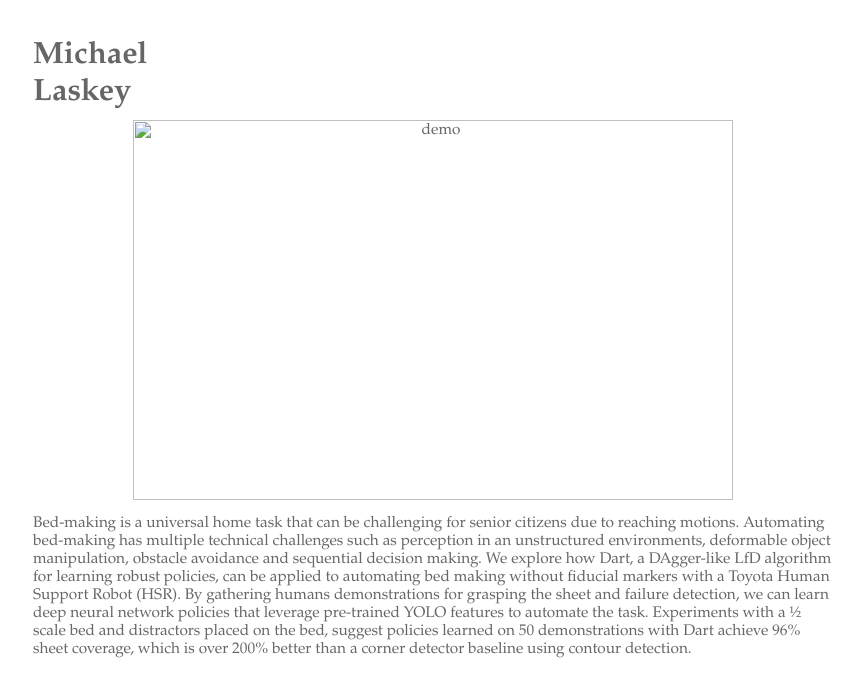
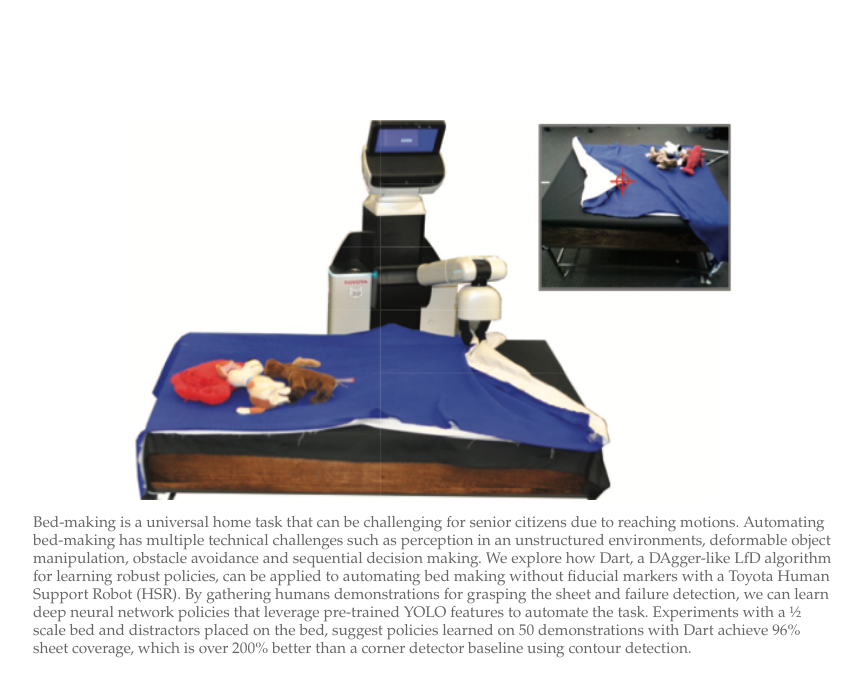
Before and after one commit to mdlaskey/personal_website, a plain HTML site: page bed_making.html in a window 1280 px wide. Shown: the top 696 px of the page, without its empty margins (207-1071 px from the left). Drawn offline with Linux system fonts and the light colour scheme.

Commit message:
added bed making

```diff
--- a/bed_making.html
+++ b/bed_making.html
@@ -9,26 +9,13 @@
 <div id="larger_container">
 <div id="container">
 
-<div id="logo"><h4><br></h4><a href="index.html" class="title"><h1>Michael Laskey</h1></a></div>
-
-<!-- <div id="navcontainer">
-<ul>
-<li><a href="contact.html">Contact</a></li>
-<li><a href="activities-awards.html">CV</a></li>
-<li><a href="publications.html">Publications</a></li>
-<li><a href="teaching.html">Teaching</a></li>
-<li><a href="#" id="current" class="current_page">Research</a></li>
-<li><a href="index.html">Home</a></li>
-</ul>
-</div> -->
-
 
 
 <div id="header_contact">
 </div>
 
 <div id="header">
-  <center><img src="images/bed_making.pdf" width="600" height="380" alt="demo" /></center>
+  <center><img src="images/bed_making.png" width="600" height="380" alt="demo" /></center>
   </div>
 
 <div id="middle">
@@ -42,8 +29,6 @@ Bed-making is a universal home task that can be challenging for senior citizens
 <h2><a class="section">Bed Making Overview Video</a></h2>
 <p></p>
 
-
-<!-- <a id="video" class="anchor" href="#video" aria-hidden="true"><span aria-hidden="true" class="octicon octicon-link"></span></a>Video of Singulation Task</h3> -->
 <div style="position:relative;height:0;padding-bottom:56.25%"><iframe src="https://www.youtube.com/embed/dqiHo0JgZNc?ecver=2" width="640" height="360" frameborder="0" style="position:absolute;width:100%;height:100%;left:0" allowfullscreen></iframe></div>
 
 <p></p>
@@ -55,7 +40,6 @@ Bed-making is a universal home task that can be challenging for senior citizens
 <p></p>
 
 
-<!-- <a id="video" class="anchor" href="#video" aria-hidden="true"><span aria-hidden="true" class="octicon octicon-link"></span></a></h3> -->
 <div style="position:relative;height:0;padding-bottom:56.25%"><iframe src="https://www.youtube.com/embed/1E1R3geDOS8?ecver=2" width="640" height="360" frameborder="0" style="position:absolute;width:100%;height:100%;left:0" allowfullscreen></iframe></div>
 
 
@@ -65,9 +49,4 @@ Bed-making is a universal home task that can be challenging for senior citizens
 <p></p>
 
 
-<!-- Start of StatCounter Code for Default Guide -->
-
-<!-- End of StatCounter Code for Default Guide -->
-
-
 </body></html>
```
Also changed, not shown: images/bed_making.png (added), 1 other file.
